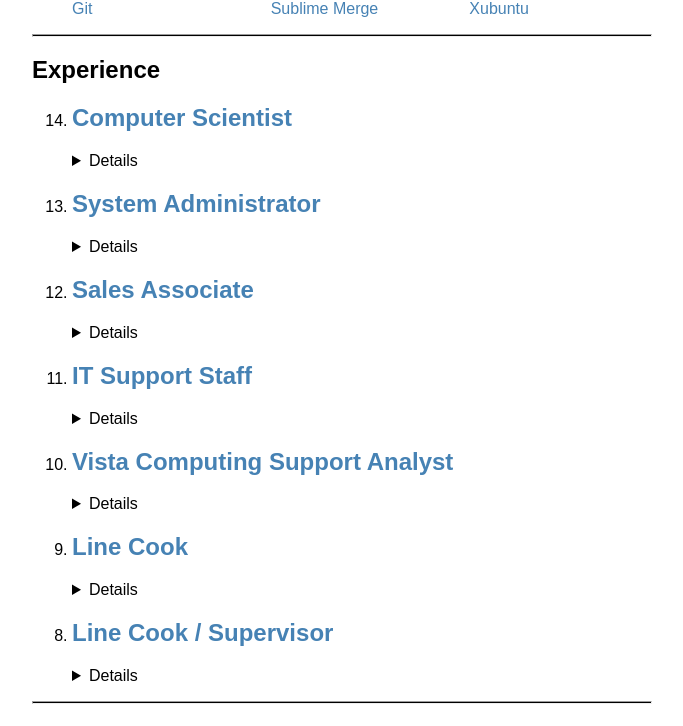
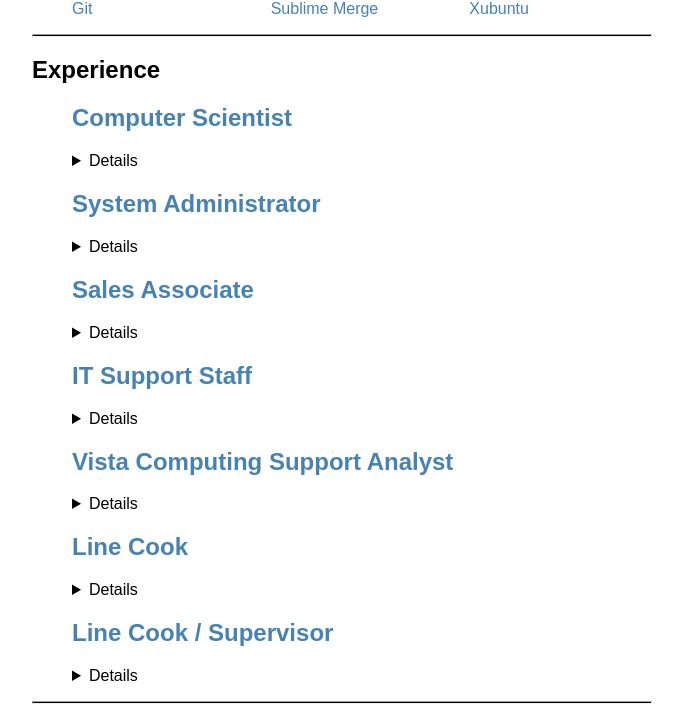
Before and after one commit to jacobpledger/website, a Jekyll site: the page built from resume.md, in a window 1280 px wide. Shown: the part 609-1335 px from the top of the page, without its empty margins (298-981 px from the left). Built offline with Jekyll 4.4.1, drawn with Linux system fonts in a browser that asks for light colours.

Commit message:
fix job position css

```diff
--- a/_sass/main.scss
+++ b/_sass/main.scss
@@ -35,6 +35,9 @@
     ul {
       list-style: none;
     }
+  }
+  .job-position-list {
+      list-style: none;
   }
   .post-list {
     ul {
```
